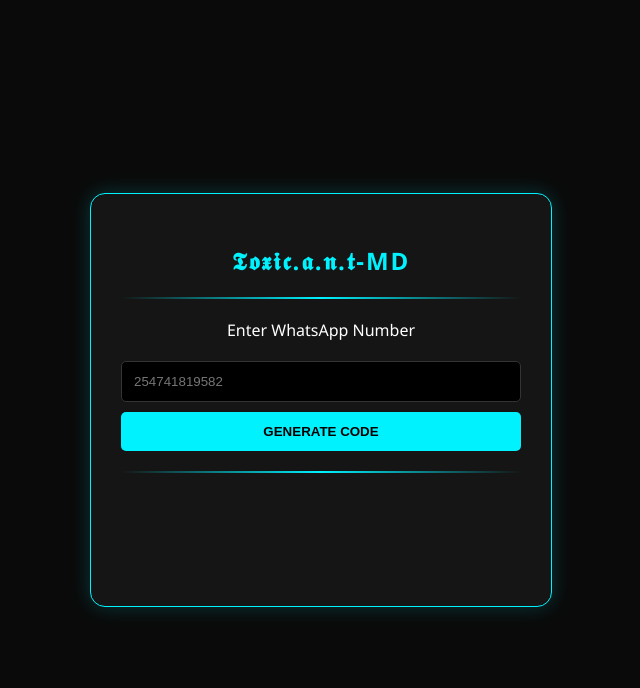
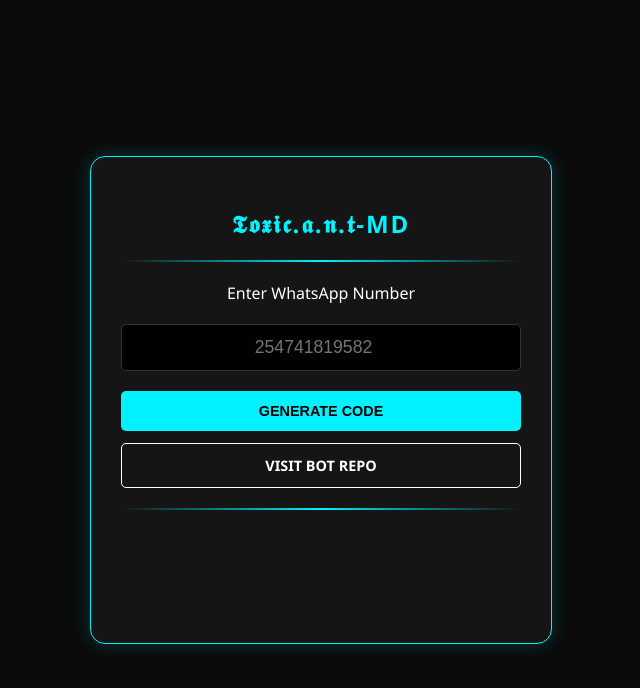
Before and after one commit to Toxicant1/Toxic.a.n.t-MD, a website: page public/index.html in a window 1280 px wide. Shown: the whole page, without its empty margins (319-959 px from the left). Drawn offline with Linux system fonts and the light colour scheme.

Commit message:
Update index.html

```diff
--- a/public/index.html
+++ b/public/index.html
@@ -5,22 +5,31 @@
     <meta name="viewport" content="width=device-width, initial-scale=1.0">
     <title>ToxicAnt-MD Pairing</title>
     <style>
-        :root { --neon: #00f2ff; --bg: #0a0a0a; --card: #151515; --success: #00ff88; }
+        :root { --neon: #00f2ff; --bg: #0a0a0a; --card: #151515; --success: #00ff88; --github: #ffffff; }
         body { background: var(--bg); color: white; font-family: 'Segoe UI', sans-serif; display: flex; justify-content: center; align-items: center; height: 100vh; margin: 0; overflow: hidden; }
+
         .container { background: var(--card); padding: 30px; border-radius: 15px; border: 1px solid var(--neon); box-shadow: 0 0 20px rgba(0, 242, 255, 0.2); width: 90%; max-width: 400px; text-align: center; position: relative; }
         h2 { color: var(--neon); text-transform: uppercase; letter-spacing: 2px; margin-bottom: 5px; }
 
         .divider { height: 2px; background: linear-gradient(90deg, transparent, var(--neon), transparent); margin: 20px 0; }
 
-        input { width: 100%; padding: 12px; margin: 10px 0; border-radius: 5px; border: 1px solid #333; background: #000; color: white; box-sizing: border-box; outline: none; transition: 0.3s; }
+        input { width: 100%; padding: 12px; margin: 10px 0; border-radius: 5px; border: 1px solid #333; background: #000; color: white; box-sizing: border-box; outline: none; transition: 0.3s; text-align: center; font-size: 1.1rem; }
         input:focus { border-color: var(--neon); box-shadow: 0 0 10px rgba(0, 242, 255, 0.3); }
 
-        button { width: 100%; padding: 12px; background: var(--neon); border: none; border-radius: 5px; cursor: pointer; font-weight: bold; text-transform: uppercase; transition: 0.3s; color: #000; }
-        button:hover { box-shadow: 0 0 15px var(--neon); transform: scale(1.02); }
-        button:disabled { background: #333; cursor: not-allowed; transform: scale(1); }
+        /* Button Group Styling */
+        .btn-container { display: flex; flex-direction: column; gap: 12px; margin-top: 10px; }
 
-        #result { margin-top: 20px; font-size: 2rem; font-weight: bold; color: var(--success); letter-spacing: 8px; cursor: pointer; min-height: 40px; }
-        #status { font-size: 0.85rem; opacity: 0.8; margin-top: 10px; min-height: 20px; color: #aaa; }
+        button, .btn-repo { width: 100%; padding: 12px; border-radius: 5px; cursor: pointer; font-weight: bold; text-transform: uppercase; transition: 0.3s; border: none; box-sizing: border-box; font-size: 0.9rem; }
+
+        #btn { background: var(--neon); color: #000; }
+        #btn:hover { box-shadow: 0 0 15px var(--neon); transform: scale(1.02); }
+        #btn:disabled { background: #333; cursor: not-allowed; transform: scale(1); color: #666; }
+
+        .btn-repo { background: transparent; color: var(--github); border: 1px solid var(--github); text-decoration: none; display: flex; align-items: center; justify-content: center; }
+        .btn-repo:hover { background: var(--github); color: #000; box-shadow: 0 0 15px var(--github); }
+
+        #result { margin-top: 20px; font-size: 2.2rem; font-weight: bold; color: var(--success); letter-spacing: 8px; cursor: pointer; min-height: 40px; }
+        #status { font-size: 0.85rem; opacity: 0.8; margin-top: 10px; min-height: 20px; color: #aaa; padding: 0 10px; }
 
         /* Loading Animation */
         .spinner { display: none; margin: 10px auto; width: 30px; height: 30px; border: 3px solid rgba(0,242,255,.3); border-radius: 50%; border-top-color: var(--neon); animation: spin 1s ease-in-out infinite; }
@@ -33,7 +42,13 @@
         <div class="divider"></div>
         <p style="margin-bottom: 10px;">Enter WhatsApp Number</p>
         <input type="number" id="number" placeholder="254741819582">
-        <button id="btn" onclick="getCode()">Generate Code</button>
+
+        <div class="btn-container">
+            <button id="btn" onclick="getCode()">Generate Code</button>
+            <a href="https://github.com/Toxicant1/Toxic.a.n.t-MD" target="_blank" class="btn-repo">
+                Visit Bot Repo
+            </a>
+        </div>
 
         <div class="spinner" id="loader"></div>
         <div class="divider"></div>
@@ -52,7 +67,6 @@
 
             if(!num || num.length < 10) return alert("Please enter a valid phone number with country code!");
 
-            // UI State: Loading
             btn.disabled = true;
             loader.style.display = "block";
             result.innerText = "";
@@ -60,9 +74,8 @@
             status.innerText = "Requesting pairing code...";
 
             try {
-                // We use a timeout to handle slow Render cold-starts
                 const controller = new AbortController();
-                const timeoutId = setTimeout(() => controller.abort(), 40000);
+                const timeoutId = setTimeout(() => controller.abort(), 45000);
 
                 const response = await fetch(`/code?number=${num}`, { signal: controller.signal });
                 const data = await response.json();
@@ -72,13 +85,13 @@
                 if(data.code) {
                     result.innerText = data.code;
                     status.style.color = "#00ff88";
-                    status.innerText = "TAP CODE TO COPY. Then go to WhatsApp > Linked Devices > Link with Phone Number.";
+                    status.innerText = "TAP CODE TO COPY. Go to Linked Devices > Link with Phone Number.";
                 } else {
                     throw new Error(data.error || "Failed to get code");
                 }
             } catch (err) {
                 status.style.color = "#ff4444";
-                status.innerText = "Error: " + err.message + ". Try again.";
+                status.innerText = "Error: " + (err.name === 'AbortError' ? "Server took too long" : err.message);
             } finally {
                 btn.disabled = false;
                 loader.style.display = "none";
@@ -87,7 +100,7 @@
 
         function copyCode() {
             const code = document.getElementById('result').innerText;
-            if(code) {
+            if(code && code !== "") {
                 navigator.clipboard.writeText(code);
                 alert("Pairing Code Copied: " + code);
             }
```
